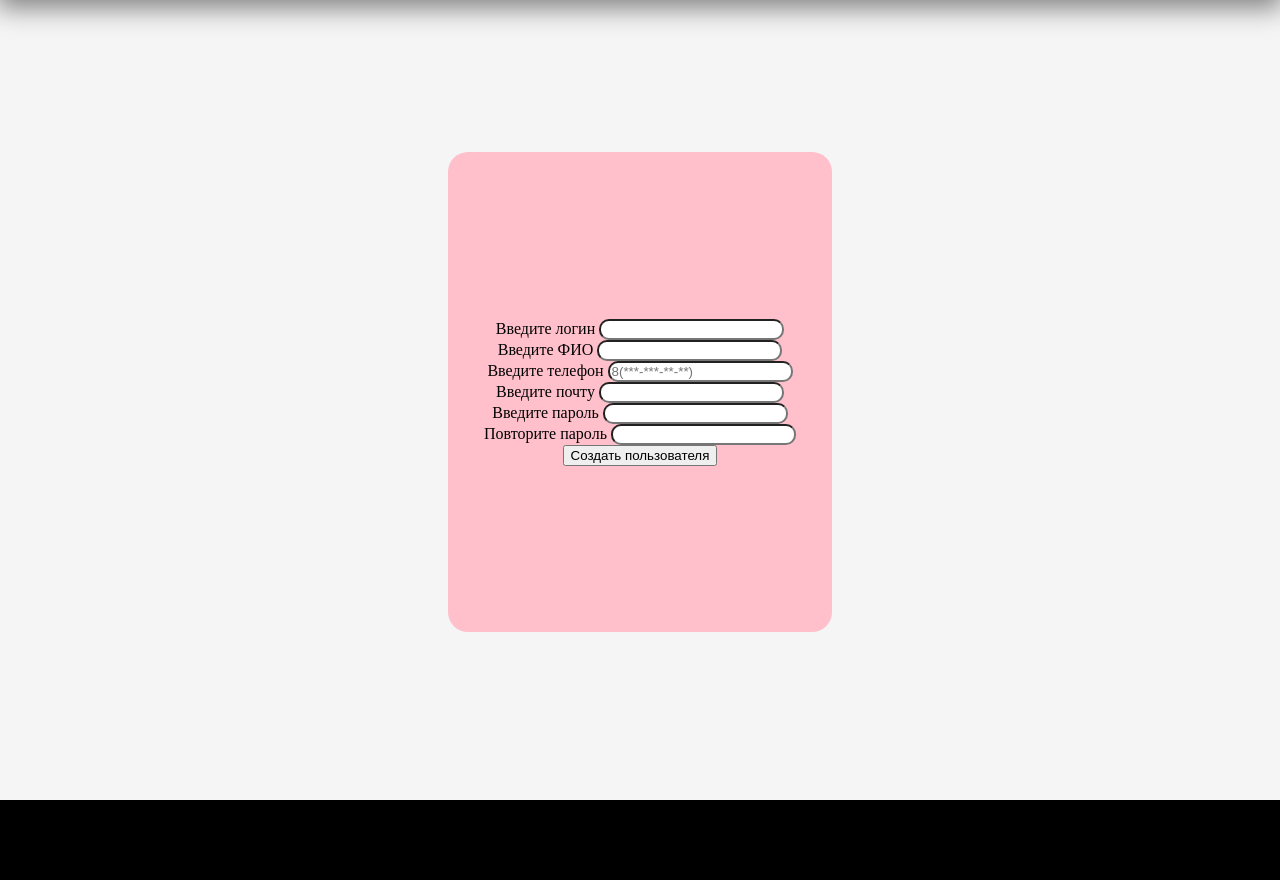
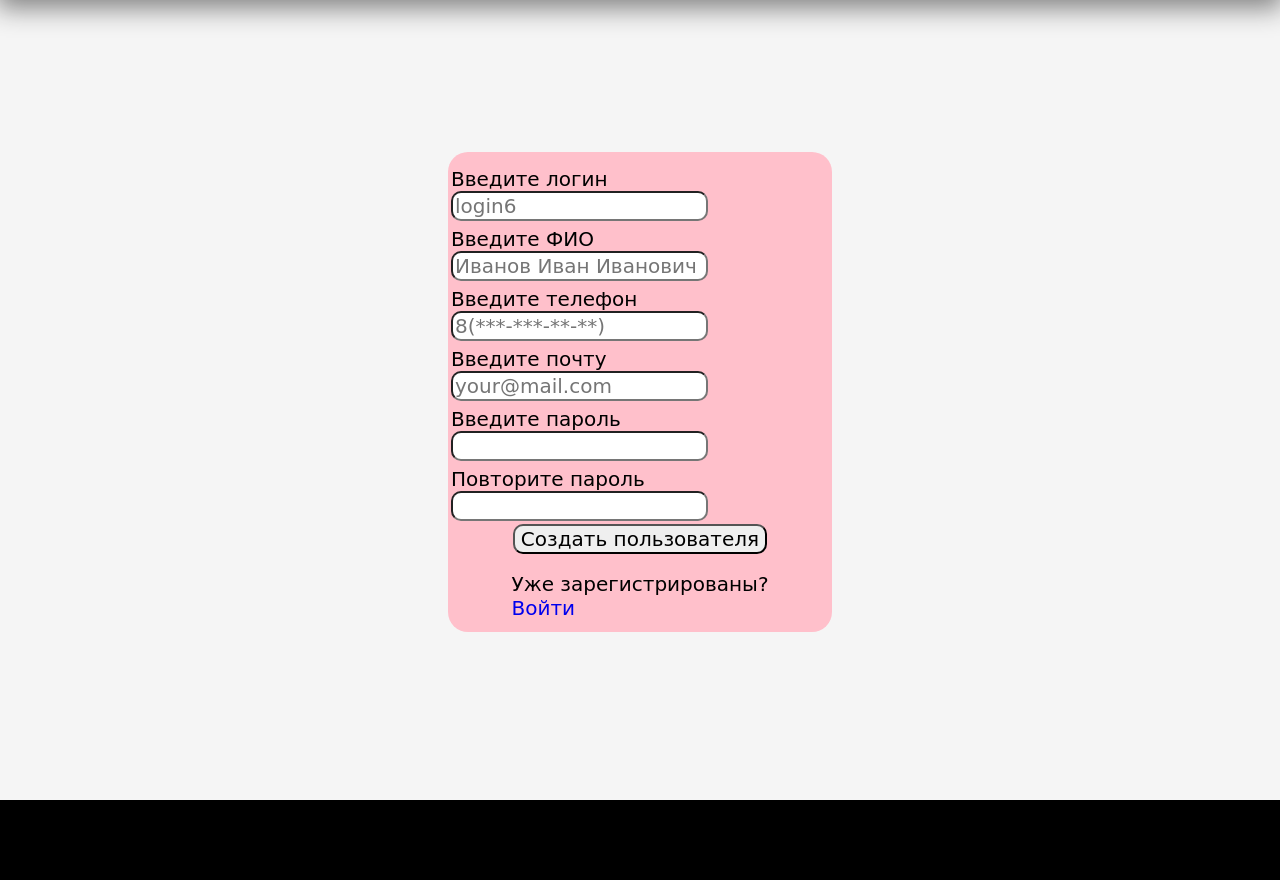
Before and after one commit to Gitpojizni/UP_09, a PHP site: page /reg.html in a window 1280 px wide. Shown: the part 80-960 px from the top of the page. Run offline with PHP 8.4, Linux system fonts and the light colour scheme.

Commit message:
небольшие косметические изменения
шрифты размеры

```diff
--- a/sacroBlu/reg.html
+++ b/sacroBlu/reg.html
@@ -47,32 +47,80 @@
 							class="input_reg"
 							type="text"
 							name="login"
-							minlengt="3"
+							placeholder="login6"
+							title="минимальное кол-во символов для логина - 6"
+							minlength="6"
 							required
 						>
 					</div>
 					<div class="input_label_block">
 						<label>Введите ФИО</label>
-						<input class="input_reg" type="text" name="FIO" required>
+						<input
+							class="input_reg"
+							type="text"
+							name="FIO"
+							placeholder="Иванов Иван Иванович"
+							required
+						>
 					</div>
 					<div class="input_label_block">
 						<label>Введите телефон</label>
-						<input class="input_reg" type="tel" name="phone_num" placeholder="8(***-***-**-**)" pattern="[0-9]{1}-[0-9]{3}-[0-9]{3}-[0-9]{2}-[0-9]{2}" required>
+						<input
+							class="input_reg"
+							type="tel"
+							name="phone_num"
+							placeholder="8(***-***-**-**)"
+							pattern="[0-9]{1}-[0-9]{3}-[0-9]{3}-[0-9]{2}-[0-9]{2}"
+							required
+						>
 					</div>
 					<div class="input_label_block">
 						<label>Введите почту</label>
-						<input class="input_reg" type="mail" name="mail" required>
+						<input
+							class="input_reg"
+							type="mail"
+							name="mail"
+							placeholder="your@mail.com"
+							required
+						>
 					</div>
 					<div class="input_label_block">
 						<label>Введите пароль</label>
-						<input class="input_reg" type="password" name="pass1" required>
+						<input
+							class="input_reg"
+							type="password"
+							name="pass1"
+							title="Минимальное кол-во символов для пароля - 8"
+							minlength="8"
+							required
+						>
 					</div>
 					<div class="input_label_block">
 						<label>Повторите пароль</label>
-						<input class="input_reg" type="password" name="pass2" required>
+						<input
+							class="input_reg"
+							type="password"
+							name="pass2"
+							title="Минимальное кол-во символов для пароля - 8"
+							minlength="8"
+							required
+						>
 					</div>
 					<div>
-						<input type="submit" name="reg" value="Создать пользователя">
+						<input
+							class="input_reg"
+							type="submit"
+							name="reg"
+							value="Создать пользователя"
+						>
+					</div>
+					<br>
+					<div class="do_you_reg_auth">
+						Уже зарегистрированы?
+						<a href="auto.html">
+							<br>
+							Войти
+						</a>
 					</div>
 				</form>
 			</div>
--- a/sacroBlu/reg.php
+++ b/sacroBlu/reg.php
@@ -24,7 +24,7 @@ if ($_SERVER['REQUEST_METHOD'] == 'POST') {
 
 		$result = mysqli_query($conn, $query);
 	} else {
-		echo "Пароли не совпадают";
+		readfile("reg.html");
 	}
 
     file_put_contents('app.log', "Обработано: $name\n", FILE_APPEND);
--- a/sacroBlu/style.css
+++ b/sacroBlu/style.css
@@ -1,14 +1,16 @@
 body {
 	margin: 0;
 
-	width: 100%;
+	width: 100vw;
 	min-height: 100vh;
 	height: auto;
 	background: whitesmoke;
 }
 
 header {
-	width: 100%;
+	margin: 0;
+
+	width: 100vw;
 	height: 10vh;
 	background: rgba(233, 233, 233, 0.5);
 
@@ -26,13 +28,13 @@ header {
 }
 
 .icon_of_company {
+	height: 10vh;
+	width: 10vw;
 	position: relative;
 	left: 0px;
 }
 
 img {
-	min-height: 50%;
-	min-width: 50%;
 	width: 100%;
     height: 100%;
     object-fit: cover;
@@ -58,7 +60,7 @@ a {
 }
 
 main {
-	width: 100%;
+	width: 100vw;
 	min-height: 100vh;
 	height: auto;
 	background: whitesmoke;
@@ -89,15 +91,25 @@ main {
 }
 
 .input_label_block {
-	gap: 100px;
+	margin: 3px;
+	font-family: cursive;
+	font-size: 20px;
+	gap: 100vw;
 }
 
 .input_reg {
 	border-radius: 10px;
+	font-family: cursive;
+	font-size: 20px;
+}
+
+.do_you_reg_auth {
+	font-family: cursive;
+	font-size: 20px;
 }
 
 footer {
-	width: 100%;
+	width: 100vw;
 	height: 10vh;
 	background: black;
 }
```
Also changed, not shown: 1 other file.
